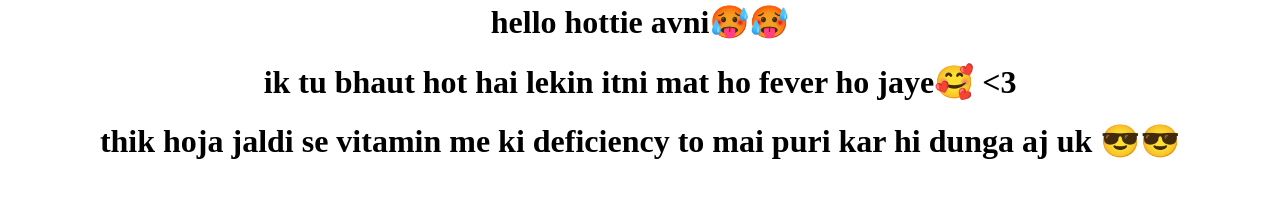
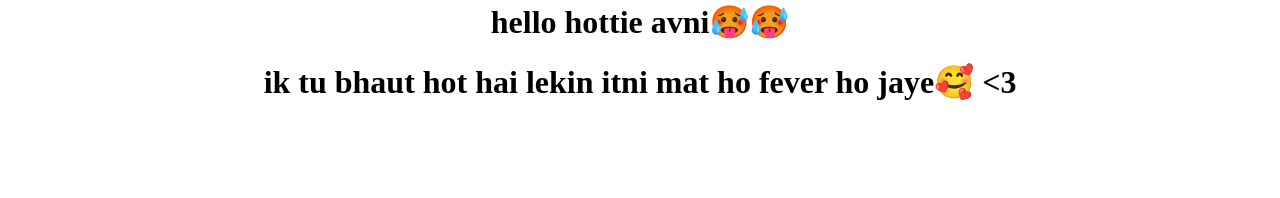
Before and after one commit to roy-70/hey, a plain HTML site: page index.html in a window 1280 px wide. Shown: the part 430-628 px from the top of the page. Drawn offline with Linux system fonts and the light colour scheme.

Commit message:
Update index.html

```diff
--- a/index.html
+++ b/index.html
@@ -12,7 +12,7 @@
    <center> <img src="https://media1.tenor.com/m/MxcHlU1VO5cAAAAd/cat-kitty.gif" height="400px">
     <h1> hello hottie avni🥵🥵 <h1>
     <h1> ik tu bhaut hot hai lekin itni mat ho fever ho jaye🥰 <3</h1>
-    <h1> thik hoja jaldi se vitamin me ki deficiency to mai puri kar hi dunga aj uk 😎😎</h1>
+    <h1> </h1>
     </center>
 </body>
 </html>
```
